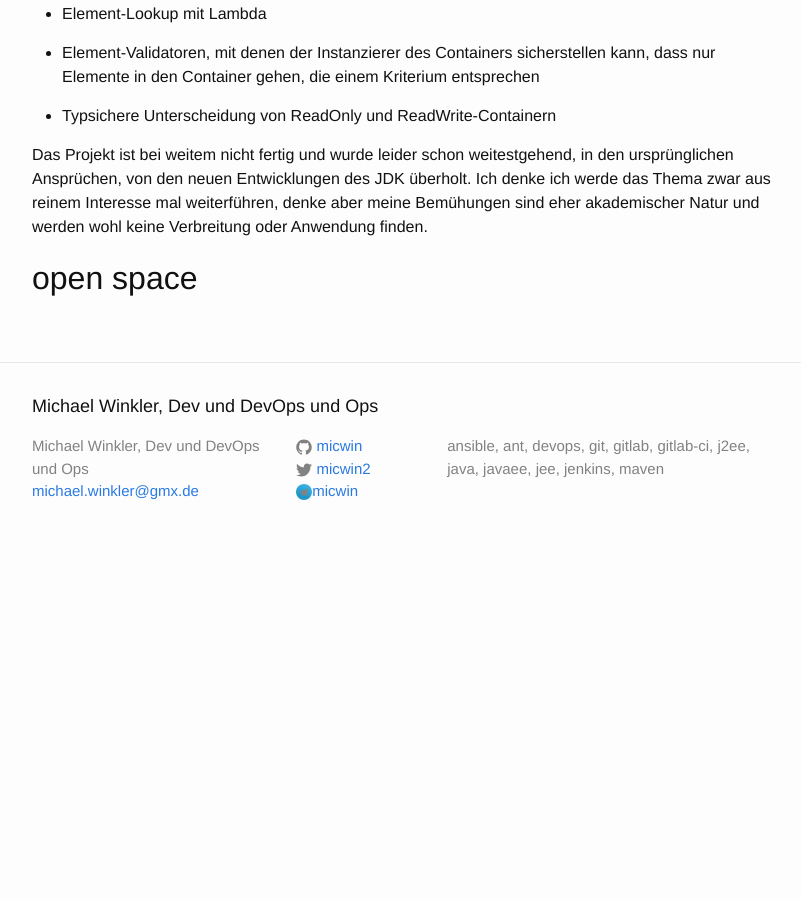
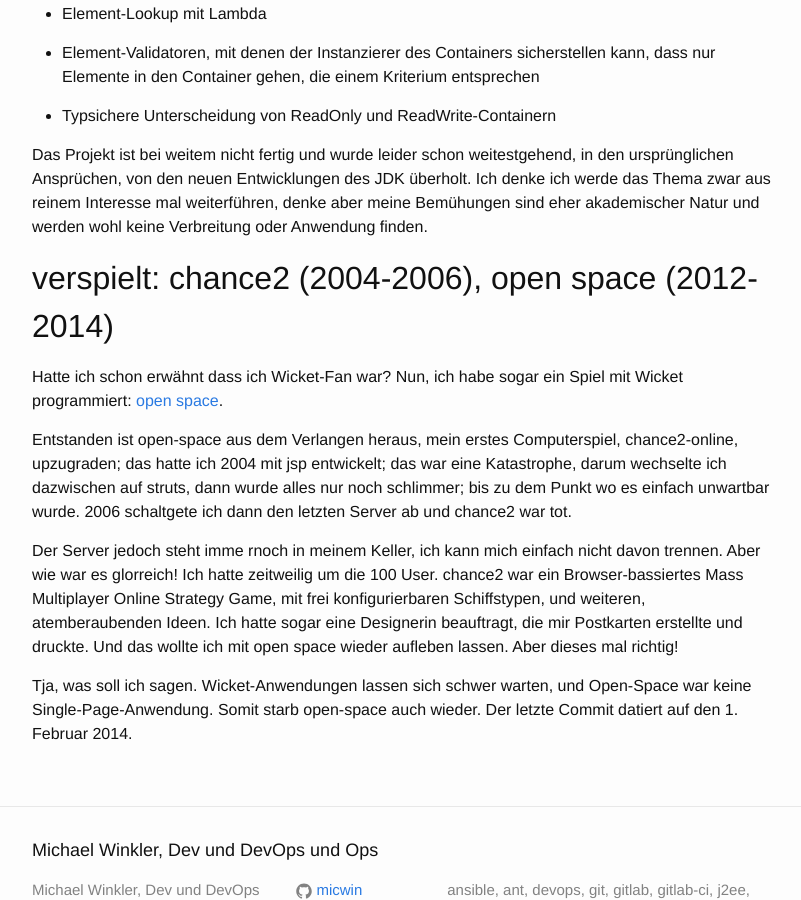
Before and after one commit to micwin/micwin.github.io, a Jekyll site: the page built from probono.md, in a window 1280 px wide and 900 px high, scrolled down 4538 px. Shown: the whole window, without its empty margins (238-1039 px from the left). Built offline with Jekyll 4.4.1, drawn with Linux system fonts in a browser that asks for light colours; before the commit the page ends 5101 px from its top, so only the background shows below that.

Commit message:
added open space

```diff
--- a/probono.md
+++ b/probono.md
@@ -208,4 +208,20 @@
 neuen Entwicklungen des JDK überholt. Ich denke ich werde das Thema zwar aus reinem Interesse mal weiterführen,
 denke aber meine Bemühungen sind eher akademischer Natur und werden wohl keine Verbreitung oder Anwendung finden.
 
-## open space
+## verspielt: chance2 (2004-2006), open space (2012-2014)
+
+Hatte ich schon erwähnt dass ich Wicket-Fan war? Nun, ich habe sogar ein Spiel mit Wicket programmiert: [open space](https://github.com/micwin/open-space).
+
+Entstanden ist open-space aus dem Verlangen heraus, mein erstes Computerspiel, chance2-online, upzugraden;
+das hatte ich 2004  mit jsp entwickelt; das war eine Katastrophe, darum wechselte ich dazwischen auf struts, dann wurde
+alles nur noch schlimmer; bis zu dem Punkt wo es einfach unwartbar wurde. 2006 schaltgete ich dann den letzten Server ab
+und chance2 war tot.
+
+Der Server jedoch steht imme rnoch in meinem Keller, ich kann mich einfach nicht davon trennen. Aber wie war es glorreich!
+Ich hatte zeitweilig um die 100 User. chance2 war ein Browser-bassiertes  Mass Multiplayer Online Strategy Game,
+mit frei konfigurierbaren Schiffstypen, und weiteren, atemberaubenden Ideen. Ich hatte sogar eine Designerin beauftragt,
+die mir Postkarten erstellte und druckte. Und das wollte ich mit open space wieder aufleben lassen. Aber dieses mal
+richtig!
+
+Tja, was soll ich sagen. Wicket-Anwendungen lassen sich schwer warten, und Open-Space war keine Single-Page-Anwendung.
+Somit starb open-space auch wieder. Der letzte Commit datiert auf den 1. Februar 2014.
```
